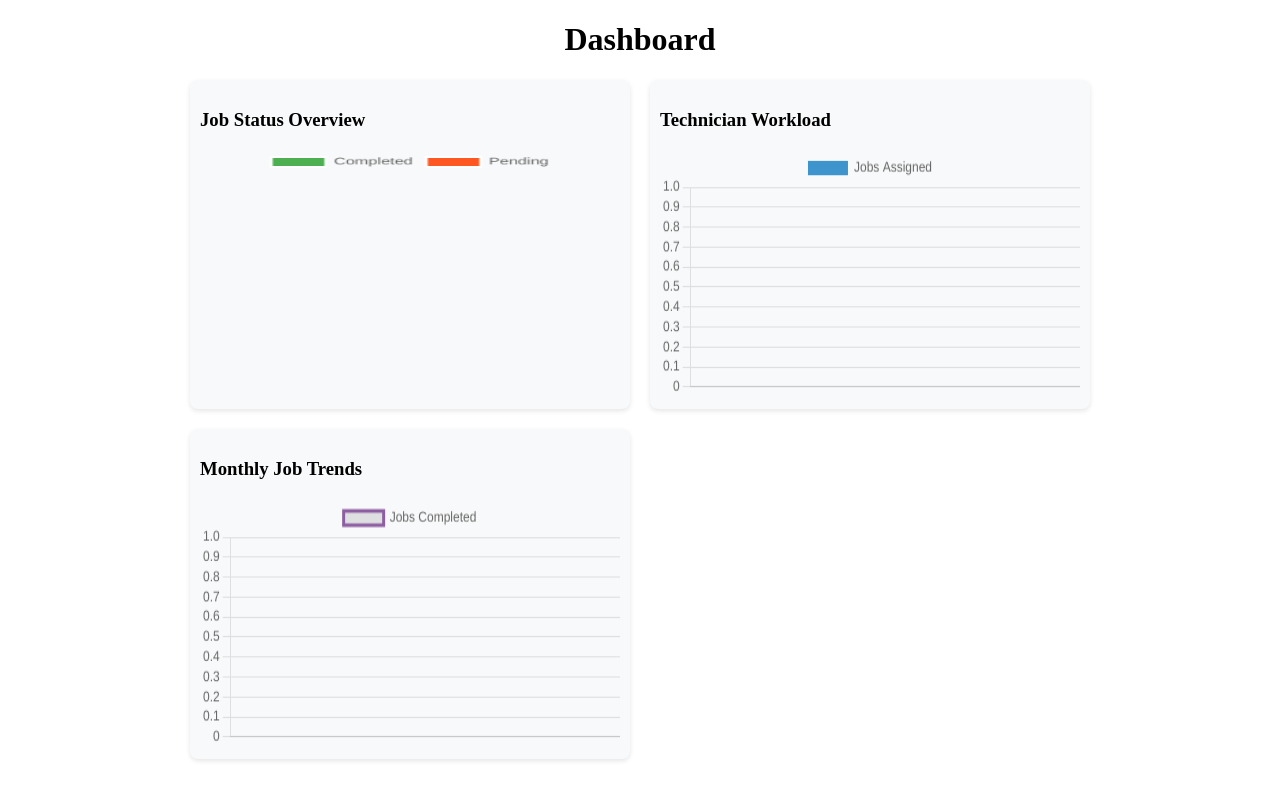
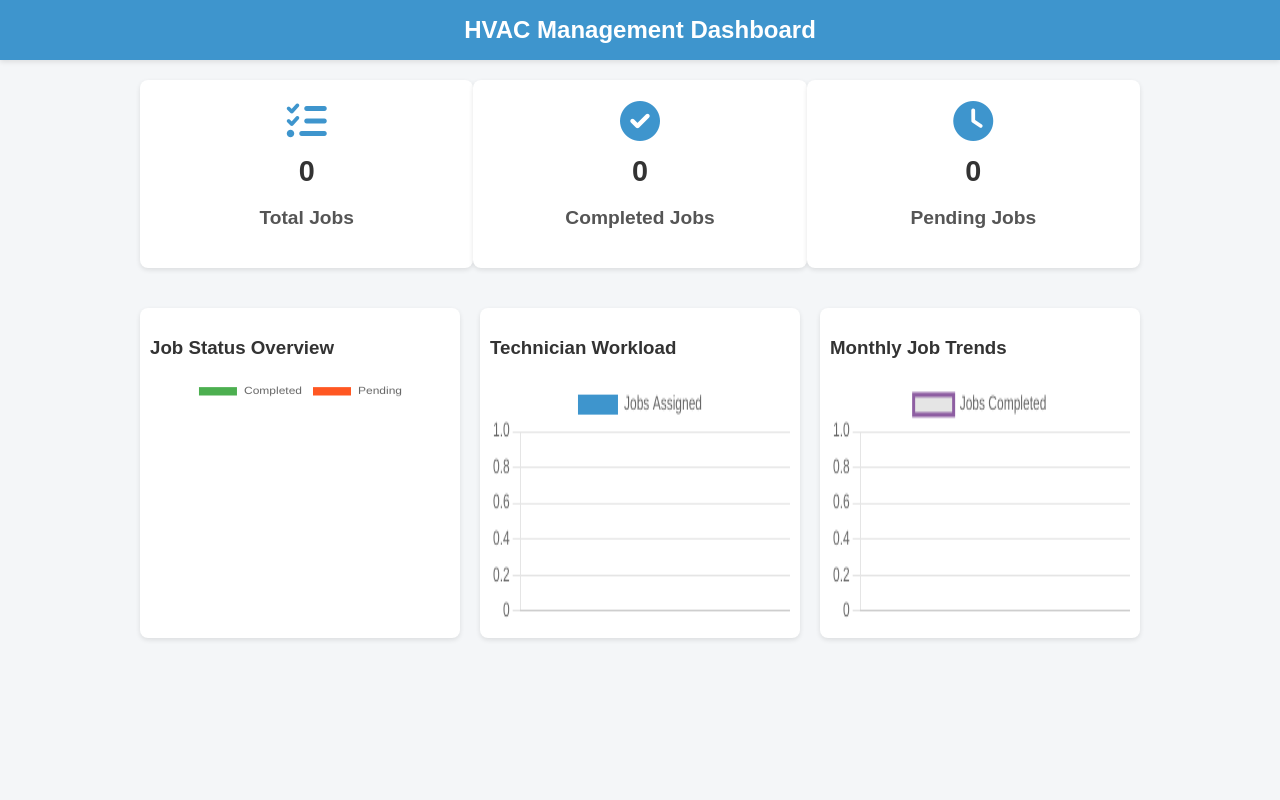
Before and after one commit to BassilAlkhalif/hvac-management-app, a Flask app: page /dashboard in a window 1280 px wide. Run offline with Flask 3, Linux system fonts and the light colour scheme; data that the repository does not hold is empty.

Commit message:
Update dashboard.html

```diff
--- a/hvac_management_app/templates/dashboard.html
+++ b/hvac_management_app/templates/dashboard.html
@@ -4,19 +4,73 @@
     <meta charset="UTF-8">
     <title>Dashboard</title>
     <script src="https://cdn.jsdelivr.net/npm/chart.js"></script>
+    <link href="https://cdnjs.cloudflare.com/ajax/libs/font-awesome/6.0.0-beta3/css/all.min.css" rel="stylesheet">
     <style>
+        /* General styling */
+        body {
+            font-family: Arial, sans-serif;
+            background-color: #f4f6f8;
+            margin: 0;
+            padding: 0;
+            color: #333;
+        }
+
+        /* Navbar styling */
+        .navbar {
+            background-color: #3E95CD;
+            color: #fff;
+            padding: 1em 0;
+            text-align: center;
+            box-shadow: 0 2px 5px rgba(0, 0, 0, 0.1);
+        }
+        .navbar h1 {
+            margin: 0;
+            font-size: 1.5em;
+        }
+
+        /* Summary cards */
+        .summary-cards {
+            display: flex;
+            justify-content: space-around;
+            margin: 20px auto;
+            max-width: 1000px;
+        }
+        .card {
+            background-color: #fff;
+            border-radius: 8px;
+            box-shadow: 0 2px 5px rgba(0, 0, 0, 0.1);
+            padding: 20px;
+            text-align: center;
+            width: 30%;
+        }
+        .card h3 {
+            font-size: 1.2em;
+            color: #555;
+        }
+        .card .icon {
+            font-size: 2.5em;
+            color: #3E95CD;
+            margin-bottom: 10px;
+        }
+        .card .number {
+            font-size: 1.8em;
+            font-weight: bold;
+        }
+
+        /* Chart container styling */
         .chart-container {
             display: grid;
             grid-template-columns: repeat(auto-fit, minmax(300px, 1fr));
             gap: 20px;
-            max-width: 900px;
+            max-width: 1000px;
             margin: 0 auto;
+            padding: 20px;
         }
         .chart-box {
             padding: 10px;
-            background-color: #f8f9fa;
+            background-color: #fff;
             border-radius: 8px;
-            box-shadow: 0 2px 5px rgba(0,0,0,0.1);
+            box-shadow: 0 2px 5px rgba(0, 0, 0, 0.1);
         }
         canvas {
             width: 100% !important;
@@ -25,8 +79,31 @@
     </style>
 </head>
 <body>
-    <h1 style="text-align: center;">Dashboard</h1>
+    <!-- Navbar -->
+    <div class="navbar">
+        <h1>HVAC Management Dashboard</h1>
+    </div>
 
+    <!-- Summary Cards -->
+    <div class="summary-cards">
+        <div class="card">
+            <div class="icon"><i class="fas fa-tasks"></i></div>
+            <div class="number">{{ stats.total_jobs }}</div>
+            <h3>Total Jobs</h3>
+        </div>
+        <div class="card">
+            <div class="icon"><i class="fas fa-check-circle"></i></div>
+            <div class="number">{{ stats.completed_jobs }}</div>
+            <h3>Completed Jobs</h3>
+        </div>
+        <div class="card">
+            <div class="icon"><i class="fas fa-clock"></i></div>
+            <div class="number">{{ stats.pending_jobs }}</div>
+            <h3>Pending Jobs</h3>
+        </div>
+    </div>
+
+    <!-- Charts -->
     <div class="chart-container">
         <!-- Job Status Pie Chart -->
         <div class="chart-box">
```
